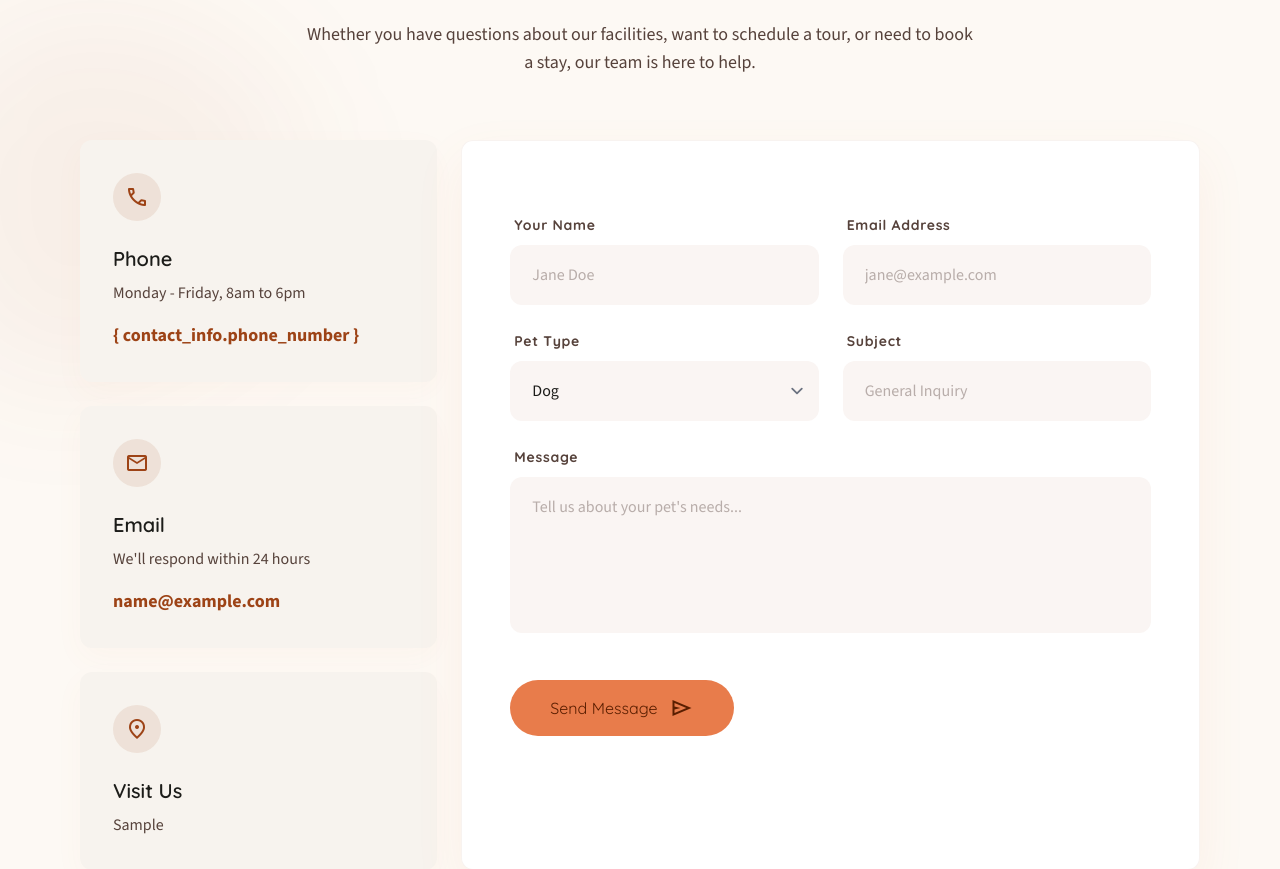
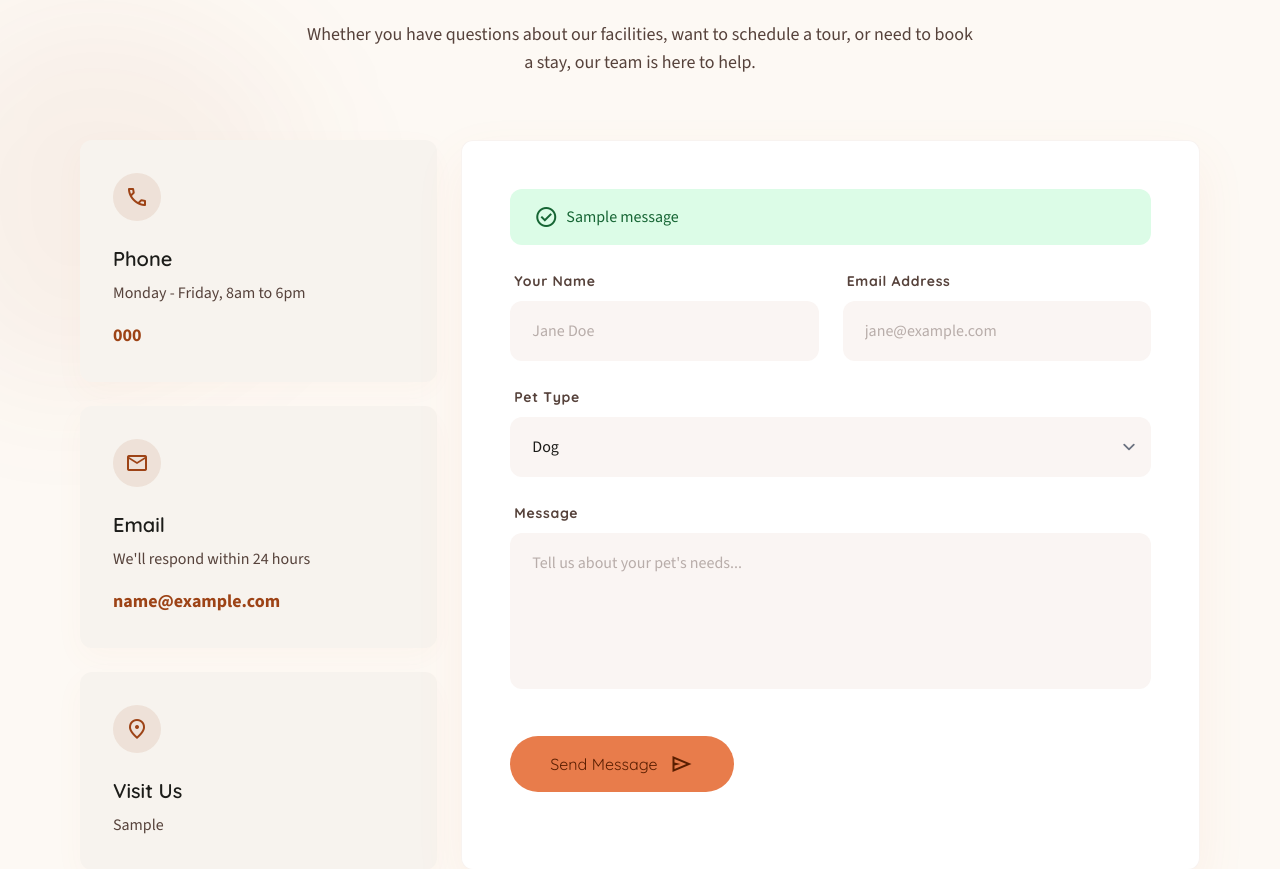
Before and after one commit to Prakash-Chandra-Yadav/PetHostel_Website, a Django app: page /contact/ in a window 1280 px wide. Shown: the part 252-1121 px from the top of the page. Run offline with Django 5.2, Linux system fonts and the light colour scheme; tables that the repository leaves empty hold one stand-in row (values such as "Sample post"); one stand-in notice (Sample message) is shown; some libraries are stand-ins or nearby versions.

Commit message:
made the dynamic contact page that will take the input from the users

```diff
--- a/templates/contact.html
+++ b/templates/contact.html
@@ -44,7 +44,7 @@
 </div>
 <h3 class="font-title-lg text-title-lg mb-2">Phone</h3>
 <p class="text-on-surface-variant mb-4">Monday - Friday, 8am to 6pm</p>
-<a class="text-primary font-bold text-lg hover:underline" href="tel:+15551234567">{ contact_info.phone_number }</a>
+<a class="text-primary font-bold text-lg hover:underline" href="tel:{{ contact_info.phone_number }}">{{ contact_info.phone_number }}</a>
 </div>
 <div class="bg-surface-container-low p-8 rounded-xl shadow-[0_10px_30px_rgba(232,124,75,0.04)] hover:-translate-y-1 transition-all duration-300 border border-transparent hover:border-primary/10">
 <div class="w-12 h-12 rounded-full bg-primary/10 flex items-center justify-center text-primary mb-6">
@@ -52,7 +52,7 @@
 </div>
 <h3 class="font-title-lg text-title-lg mb-2">Email</h3>
 <p class="text-on-surface-variant mb-4">We'll respond within 24 hours</p>
-<a class="text-primary font-bold text-lg hover:underline" href="{{ contact_info.email }}">{{ contact_info.email }}</a>
+<a class="text-primary font-bold text-lg hover:underline" href="mailto:{{ contact_info.email }}">{{ contact_info.email }}</a>
 </div>
 <div class="bg-surface-container-low p-8 rounded-xl shadow-[0_10px_30px_rgba(232,124,75,0.04)] hover:-translate-y-1 transition-all duration-300 border border-transparent hover:border-primary/10">
 <div class="w-12 h-12 rounded-full bg-primary/10 flex items-center justify-center text-primary mb-6">
@@ -64,35 +64,49 @@
 </div>
 <!-- Contact Form (Center Column) -->
 <div class="lg:col-span-8 bg-surface-container-lowest p-8 md:p-12 rounded-xl shadow-[0_20px_50px_rgba(232,124,75,0.08)] border border-outline-variant/20">
-<form class="space-y-6" id="contactForm">
+{% if messages %}
+{% for message in messages %}
+<div class="bg-green-100 text-green-800 px-6 py-4 rounded-xl mb-6 flex items-center gap-2">
+<span class="material-symbols-outlined">check_circle</span>
+{{ message }}
+</div>
+{% endfor %}
+{% endif %}
+<form class="space-y-6" id="contactForm" method="post" action="{% url 'contact' %}">
 {% csrf_token %}
 <div class="grid grid-cols-1 md:grid-cols-2 gap-6">
 <div class="space-y-2">
 <label class="font-label-md text-label-md text-on-surface-variant px-1" for="name">Your Name</label>
-<input class="w-full px-5 py-4 rounded-xl bg-primary/5 border-2 border-transparent focus:border-primary focus:ring-0 transition-all duration-200 outline-none placeholder:text-on-surface-variant/40" id="name" name="name" placeholder="Jane Doe" required="{{ form.name.value|default_if_none:'' }}" type="text"/>
+<input class="w-full px-5 py-4 rounded-xl bg-primary/5 border-2 border-transparent focus:border-primary focus:ring-0 transition-all duration-200 outline-none placeholder:text-on-surface-variant/40" id="name" name="name" placeholder="Jane Doe" required value="{{ form.name.value|default_if_none:'' }}" type="text"/>
+{% if form.name.errors %}
+<p class="text-red-500 text-sm px-1">{{ form.name.errors.0 }}</p>
+{% endif %}
 </div>
 <div class="space-y-2">
-<label class="font-label-md text-label-md text-on-surface-variant px-1" for="email">Email Address</label>
-<input class="w-full px-5 py-4 rounded-xl bg-primary/5 border-2 border-transparent focus:border-primary focus:ring-0 transition-all duration-200 outline-none placeholder:text-on-surface-variant/40" id="email" name="email" placeholder="jane@example.com" required="" type="email"/>
+<label class="font-label-md text-label-md text-on-surface-variant px-1" for="contact_email">Email Address</label>
+<input class="w-full px-5 py-4 rounded-xl bg-primary/5 border-2 border-transparent focus:border-primary focus:ring-0 transition-all duration-200 outline-none placeholder:text-on-surface-variant/40" id="contact_email" name="contact_email" placeholder="jane@example.com" required value="{{ form.contact_email.value|default_if_none:'' }}" type="email"/>
+{% if form.contact_email.errors %}
+<p class="text-red-500 text-sm px-1">{{ form.contact_email.errors.0 }}</p>
+{% endif %}
 </div>
 </div>
-<div class="grid grid-cols-1 md:grid-cols-2 gap-6">
 <div class="space-y-2">
 <label class="font-label-md text-label-md text-on-surface-variant px-1" for="pet_type">Pet Type</label>
 <select class="w-full px-5 py-4 rounded-xl bg-primary/5 border-2 border-transparent focus:border-primary focus:ring-0 transition-all duration-200 outline-none appearance-none" id="pet_type" name="pet_type">
-<option value="dog">Dog</option>
-<option value="cat">Cat</option>
-<option value="other">Other</option>
+<option value="dog" {% if form.pet_type.value == "dog" %}selected{% endif %}>Dog</option>
+<option value="cat" {% if form.pet_type.value == "cat" %}selected{% endif %}>Cat</option>
+<option value="other" {% if form.pet_type.value == "other" %}selected{% endif %}>Other</option>
 </select>
-</div>
-<div class="space-y-2">
-<label class="font-label-md text-label-md text-on-surface-variant px-1" for="subject">Subject</label>
-<input class="w-full px-5 py-4 rounded-xl bg-primary/5 border-2 border-transparent focus:border-primary focus:ring-0 transition-all duration-200 outline-none placeholder:text-on-surface-variant/40" id="subject" name="subject" placeholder="General Inquiry" type="text"/>
-</div>
+{% if form.pet_type.errors %}
+<p class="text-red-500 text-sm px-1">{{ form.pet_type.errors.0 }}</p>
+{% endif %}
 </div>
 <div class="space-y-2">
 <label class="font-label-md text-label-md text-on-surface-variant px-1" for="message">Message</label>
-<textarea class="w-full px-5 py-4 rounded-xl bg-primary/5 border-2 border-transparent focus:border-primary focus:ring-0 transition-all duration-200 outline-none placeholder:text-on-surface-variant/40 resize-none" id="message" name="message" placeholder="Tell us about your pet's needs..." required="" rows="5"></textarea>
+<textarea class="w-full px-5 py-4 rounded-xl bg-primary/5 border-2 border-transparent focus:border-primary focus:ring-0 transition-all duration-200 outline-none placeholder:text-on-surface-variant/40 resize-none" id="message" name="message" placeholder="Tell us about your pet's needs..." required rows="5">{{ form.message.value|default_if_none:'' }}</textarea>
+{% if form.message.errors %}
+<p class="text-red-500 text-sm px-1">{{ form.message.errors.0 }}</p>
+{% endif %}
 </div>
 <div class="pt-4">
 <button class="group relative w-full md:w-auto bg-primary-container text-on-primary-container px-10 py-4 rounded-full font-title-lg flex items-center justify-center gap-3 transition-all duration-300 hover:shadow-xl hover:-translate-y-1 active:scale-95" type="submit">
@@ -155,31 +169,3 @@
 </div>
 </div>
 {% endblock %}
-
-{% block extra_scripts %}
-<script>
-    // Simple micro-interaction for form submission
-    document.getElementById('contactForm').addEventListener('submit', function(e) {
-        e.preventDefault();
-        const btn = e.target.querySelector('button');
-        const originalText = btn.innerHTML;
-
-        btn.disabled = true;
-        btn.innerHTML = '<span class="material-symbols-outlined animate-spin">progress_activity</span> Sending...';
-
-        setTimeout(() => {
-            btn.classList.replace('bg-primary-container', 'bg-green-500');
-            btn.classList.replace('text-on-primary-container', 'text-white');
-            btn.innerHTML = '<span class="material-symbols-outlined">check_circle</span> Message Sent!';
-
-            setTimeout(() => {
-                btn.disabled = false;
-                btn.classList.replace('bg-green-500', 'bg-primary-container');
-                btn.classList.replace('text-white', 'text-on-primary-container');
-                btn.innerHTML = originalText;
-                e.target.reset();
-            }, 3000);
-        }, 1500);
-    });
-</script>
-{% endblock %}
```
